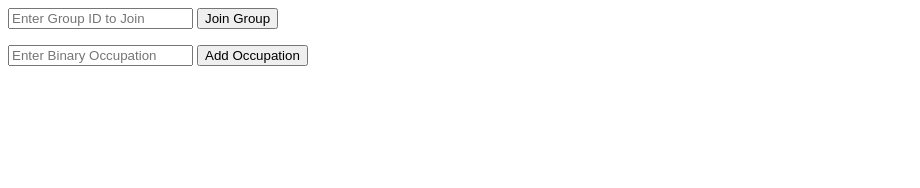
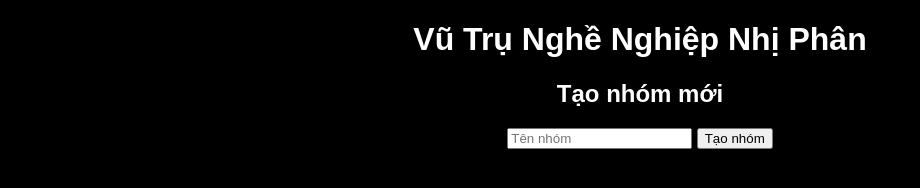
Before and after one commit to lehien16/vutru.github.io, a plain HTML site: page index.html in a window 1280 px wide. Shown: the whole page, without its empty margins (0-920 px from the left). Drawn offline with Linux system fonts and the light colour scheme.

Commit message:
index.html

```diff
--- a/index.html
+++ b/index.html
@@ -1,35 +1,27 @@
 <!DOCTYPE html>
-<html lang="en">
+<html lang="vi">
 <head>
-    <meta charset="UTF-8">
-    <meta name="viewport" content="width=device-width, initial-scale=1.0">
-    <title>Vũ Trụ Nghề Nghiệp Nhị Phân</title>
-
-    <!-- Firebase CDN links (before your custom scripts) -->
-    <script src="https://www.gstatic.com/firebasejs/9.0.0/firebase-app.js"></script>
-    <script src="https://www.gstatic.com/firebasejs/9.0.0/firebase-database.js"></script>
-
-    <link rel="stylesheet" href="css/styles.css">
-    <script defer src="firebase-config.js"></script>
-    <script defer src="main.js"></script>
+  <meta charset="UTF-8">
+  <meta name="viewport" content="width=device-width, initial-scale=1.0">
+  <title>Vũ Trụ Nghề Nghiệp Nhị Phân</title>
+  <link rel="stylesheet" href="style.css">
 </head>
 <body>
-    <div id="group-container">
-        <input type="text" id="group-id" placeholder="Enter Group ID to Join">
-        <button onclick="joinGroup()">Join Group</button>
-        <p id="group-link"></p>
-    </div>
+  <h1>Vũ Trụ Nghề Nghiệp Nhị Phân</h1>
 
-    <div id="universe-container">
-        <div id="universe"></div>
-        <div id="occupation-percentage"></div>
-    </div>
+  <div id="group-creation">
+    <h2>Tạo nhóm mới</h2>
+    <input type="text" id="group-name" placeholder="Tên nhóm">
+    <button onclick="createGroup()">Tạo nhóm</button>
+  </div>
 
-    <div id="occupation-form">
-        <input type="text" id="occupation" placeholder="Enter Binary Occupation">
-        <button onclick="addOccupation()">Add Occupation</button>
-    </div>
+  <div id="group-link" style="display: none;">
+    <h2>Liên kết nhóm</h2>
+    <input type="text" id="group-link-input" readonly>
+    <p>Chia sẻ liên kết nhóm cho các thành viên khác để tham gia nhóm và nhập nghề nghiệp.</p>
+  </div>
 
-    <div id="occupation-list"></div>
+  <script src="firebase-config.js"></script>
+  <script src="main.js"></script>
 </body>
 </html>
```
